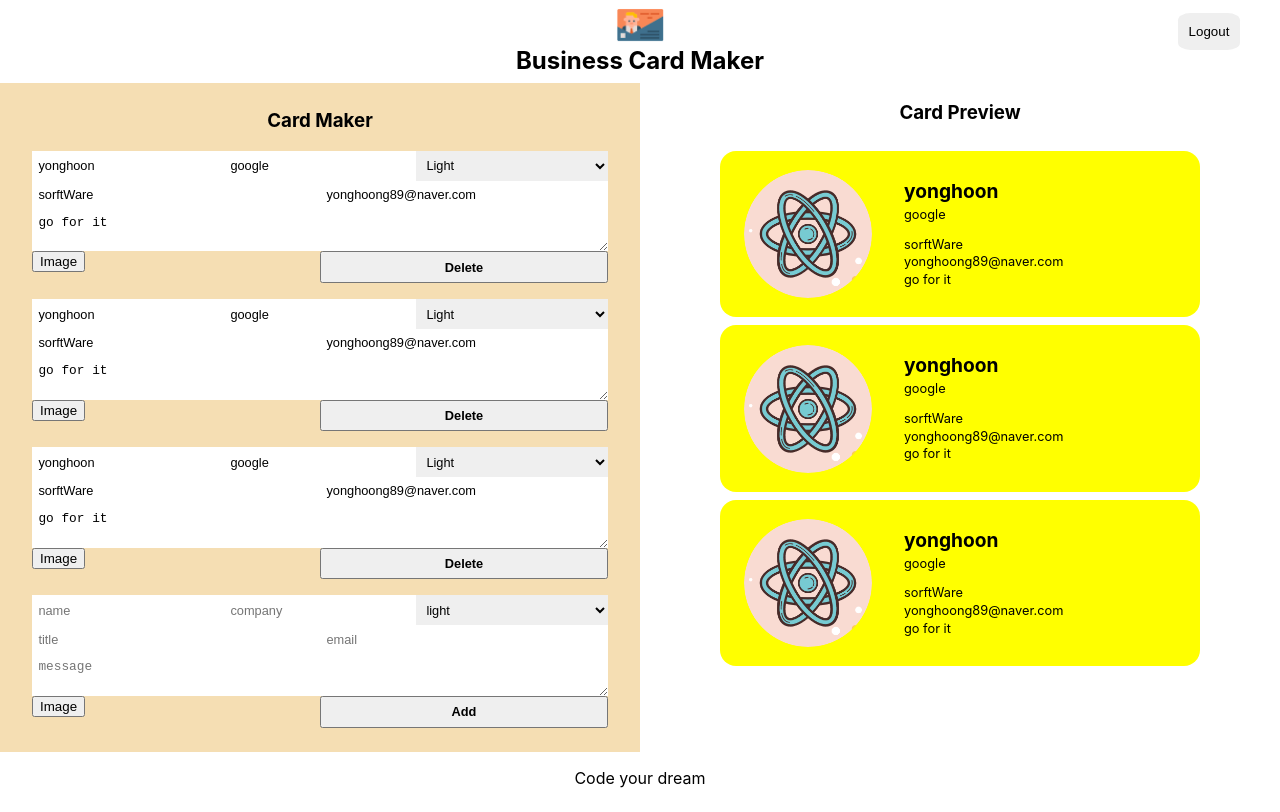
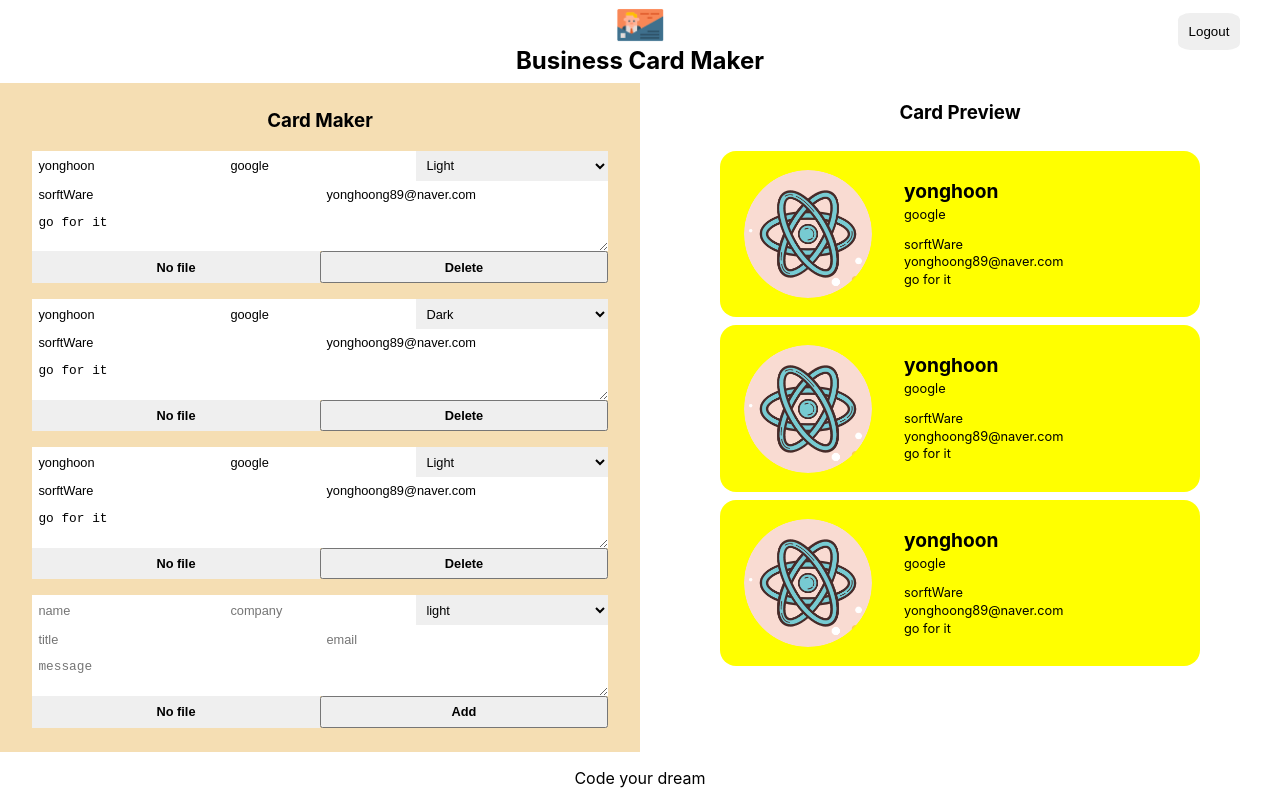
Before and after one commit to yonghoong89/businessCardMaker, a React (Create React App) app: page /maker in a window 1280 px wide. Built offline with nearby package versions, Linux system fonts and the light colour scheme; no server answers.

Commit message:
10.18 이미지 업로드 - UI

```diff
--- a/src/components/card_add_form/card_add_form.jsx
+++ b/src/components/card_add_form/card_add_form.jsx
@@ -1,4 +1,4 @@
-import React, { useRef } from 'react';
+import React, { useRef, useState } from 'react';
 import Button from '../button/button';
 import styles from './card_add_form.module.css';
 
@@ -13,24 +13,31 @@
   const titleRef =useRef();
   const emailRef =useRef();
   const messageRef =useRef();
+  const [file, setFile] = useState({fileName:null, fileURL:null});
+
+  const onFileChange = file =>{
+    console.log(file.url)
+    setFile({
+      fileName: file.name,
+      fileURL: file.url
+    });
+  };
 
   const onSubmit = (event) => {
     event.preventDefault();
-    const card ={
-      id:Date.now(),
-      name:nameRef.current.value || '',
-      company:companyRef.current.value || '',
-      theme:themeRef.current.value,
-      light:lightRef.current.value || '',
-      dark:darkRef.current.value || '',
-      colorful:colorfulRef.current.value || '',
-      title:titleRef.current.value || '',
-      email:emailRef.current.value || '',
-      message:messageRef.current.value || '',
-      fileNmae:'',
-      fileUrl:'',
-    }
+    const card = {
+      id: Date.now(), //uuid
+      name: nameRef.current.value || '',
+      company: companyRef.current.value || '',
+      theme: themeRef.current.value,
+      title: titleRef.current.value || '',
+      email: emailRef.current.value || '',
+      message: messageRef.current.value || '',
+      fileName: file.fileName || '',
+      fileURL: file.fileURL || '',
+    };
     formRef.current.reset();
+    setFile({ fileName: null, fileURL: null });
     onAdd(card);
   };
   return (
@@ -60,7 +67,7 @@
       <textarea ref={messageRef}
       className={styles.textarea} name="message" placeholder='message' />
       <div className={styles.fileInput}>
-        <FileInput />
+        <FileInput name={file.fileName} onFileChange={onFileChange} />
       </div>
       <Button name="Add" onClick={onSubmit} />
     </form>
--- a/src/components/card_edit_form/card_edit_form.jsx
+++ b/src/components/card_edit_form/card_edit_form.jsx
@@ -22,6 +22,15 @@
   } = card;
   const onSubmit = (event) => {
     deleteCard(card)
+  };
+
+  const onFileChange = file =>{
+    console.log(file)
+    updateCard({
+      ...card,
+      fileName:file.name,
+      fileURL:file.url,
+    });
   };
 
   const onChange = (event) =>{
@@ -53,7 +62,7 @@
       <input ref={emailRef} className={styles.input} type="text" name="email" value={email} onChange={onChange} />
       <textarea ref={messageRef} className={styles.textarea} name="message" value={message} onChange={onChange} />
       <div className={styles.fileInput}>
-        <FileInput />
+        <FileInput name={fileName} onFileChange={onFileChange} />
       </div>
       <Button name="Delete" onClick={onSubmit} />
     </form>
--- a/src/components/image_file_input/image_file_input.jsx
+++ b/src/components/image_file_input/image_file_input.jsx
@@ -1,6 +1,38 @@
-import React from 'react';
+import React, { useRef } from 'react';
 import styles from './image_file_input.module.css';
 
-const ImageFileInput = props => <button>Image</button>;
+const ImageFileInput = ({imageUploader, name, onFileChange}) => {
+  const inputRef = useRef();
+
+  const onButtonClick = (event) =>{
+    event.preventDefault();
+    inputRef.current.click();
+  }
+
+  const onChange = async event => {
+    const uploaded = await imageUploader.upload(event.target.files[0]);
+    console.log(uploaded)
+    onFileChange({
+      name:uploaded.original_filename,
+      url:uploaded.url
+    })
+  }
+
+  return(
+    <div className={styles.container}>
+      <input
+        ref={inputRef}
+        className={styles.input}
+        type="file"
+        accept="image/*"
+        name="file"
+        onChange={onChange}
+      />
+      <button className={styles.button} onClick={onButtonClick}>
+        {name || 'No file'}
+      </button>
+    </div>
+  )
+}
 
 export default ImageFileInput;
--- a/src/components/image_file_input/image_file_input.module.css
+++ b/src/components/image_file_input/image_file_input.module.css
@@ -0,0 +1,25 @@
+@value makerLightGrey from '../../common/colors.css';
+
+.container {
+  width: 100%;
+  height: 100%;
+  display: flex;
+}
+
+.input {
+  display: none;
+}
+
+.button {
+  width: 100%;
+  background-color: makerLightGrey;
+  font-weight: bold;
+  cursor: pointer;
+  border: 0;
+  outline: 0;
+  font-size: 0.8rem;
+}
+
+.button:hover {
+  opacity: 0.8;
+}
--- a/src/components/maker/maker.jsx
+++ b/src/components/maker/maker.jsx
@@ -16,19 +16,19 @@
         title:'sorftWare',
         email:'yonghoong89@naver.com',
         message:'go for it',
-        fileName:'yong',
-        fileUrl:'yong.png'
+        fileName:'',
+        fileURl:null
       },
       2 : {
         id:'2',
         name:'yonghoon',
         company:'google',
-        theme:'light',
+        theme:'dark',
         title:'sorftWare',
         email:'yonghoong89@naver.com',
         message:'go for it',
-        fileName:'yong',
-        fileUrl:'yong.png'
+        fileName:'',
+        fileURl:null
       },
       3 : {
         id:'3',
@@ -38,8 +38,8 @@
         title:'sorftWare',
         email:'yonghoong89@naver.com',
         message:'go for it',
-        fileName:'yong',
-        fileUrl:'yong.png'
+        fileName:'',
+        fileURl:null
       },
   })
   const history = useHistory();
@@ -58,6 +58,7 @@
   const addCard = (card) =>{
     const updated = {...cards, card};
     setCards(updated)
+    console.log(cards)
   }
 
   //addCard에도 적용가능
@@ -67,6 +68,7 @@
       updated[card.id] = card;
       return updated;
     });
+    console.log(cards)
   }
 
   const deleteCard = (card) =>{
@@ -81,7 +83,7 @@
     <section className={styles.maker}>
       <Header onLogout={onLogout} />
       <div className={styles.container}>
-        <Editor FileInput={FileInput} cards={cards} addCard={addCard} updateCard={updateCard} deleteCard={deleteCard} />
+        <Editor FileInput={FileInput} cards={cards} addCard={updateCard} updateCard={updateCard} deleteCard={deleteCard} />
         <Preview cards={cards} />
       </div>
       <Footer />
--- a/src/service/image_uploader.js
+++ b/src/service/image_uploader.js
@@ -1,7 +1,18 @@
 
 class ImageUploader {
   async upload(file) {
-    return 'file';
+    const formData = new FormData();
+    formData.append("file", file);
+    formData.append("upload_preset", "docs_upload_example_us_preset");
+
+    const result = await fetch(
+      'https://api.cloudinary.com/v1_1/demo/image/upload',
+      {
+        method: "POST",
+        body: formData
+      }
+    );
+    return await result.json();
   }
 }
 
```
